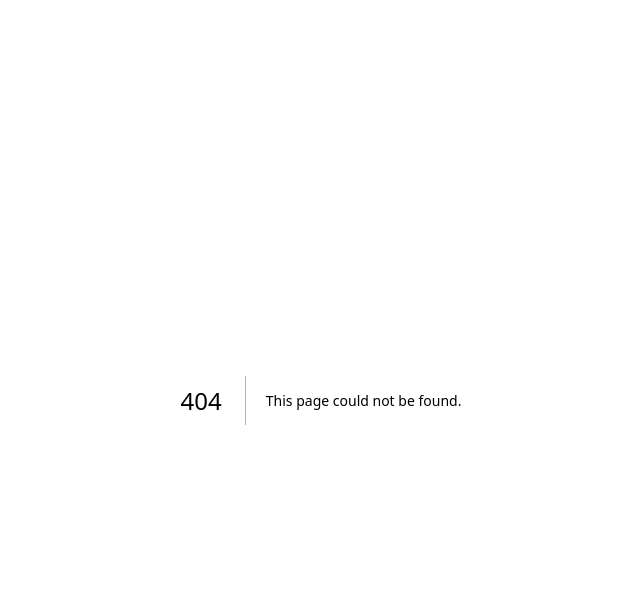
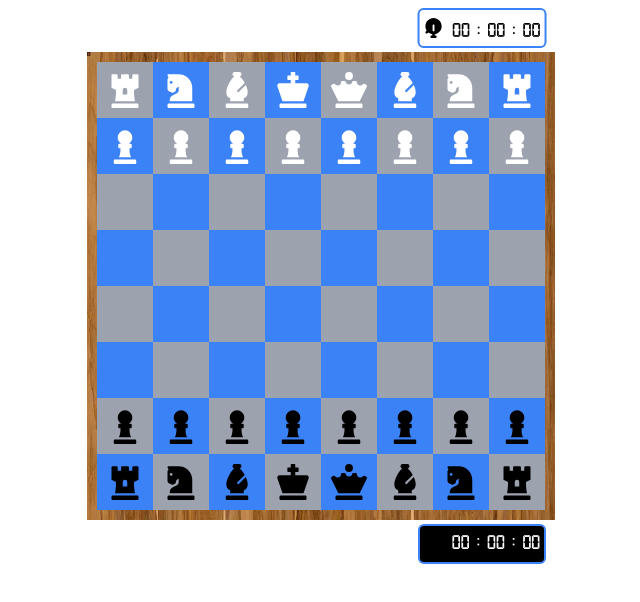
Before and after one commit to vishwak5599/chess, a Next.js app: page /AppPage in a window 1280 px wide. Before the commit this address had no page. Shown: the top 602 px of the page, without its empty margins (319-959 px from the left). Built offline with nearby package versions, Linux system fonts and the light colour scheme.

Commit message:
create new apppage and suspense

```diff
--- /dev/null
+++ b/src/app/AppPage/page.tsx
@@ -0,0 +1,14 @@
+import React, { Suspense } from 'react'
+import GamePage from '../GamePage/page'
+
+const AppPage = () => {
+  return (
+    <div>
+      <Suspense fallback={<div>Loading game...</div>}>
+        <GamePage />
+      </Suspense>
+    </div>
+  )
+}
+
+export default AppPage
--- a/src/app/GamePage/page.tsx
+++ b/src/app/GamePage/page.tsx
@@ -1,7 +1,7 @@
 "use client"
 import ChessPiece from "@/Components/ChessPiece"
 import { useRouter, useSearchParams } from "next/navigation"
-import { useEffect, useState } from "react"
+import { Suspense, useEffect, useState } from "react"
 import { FaStopwatch } from "react-icons/fa6"
 import { MdSkipPrevious } from "react-icons/md"
 import { FaWindowClose } from "react-icons/fa"
@@ -60,10 +60,6 @@ const GamePage=()=>{
     const pieceColour = searchParams ? Number(searchParams.get('pieceColour')) : 1
     const time = searchParams ? Number(searchParams.get('time'))*60 : 30*60
     const increment = searchParams ? Number(searchParams.get('increment')) : 0
-
-    if (!pieceColour || !time || !increment) {
-        return <div>Loading game...</div>
-    }
     const [moves,setMoves] = useState(pieceColour===1 ? 0 : 1)
     const [isSelected, setIsSelected] = useState(false)
     const [selectedPiece, setSelectedPiece] = useState<selectedPieceType>({piece: null,row: null,col: null})
```
